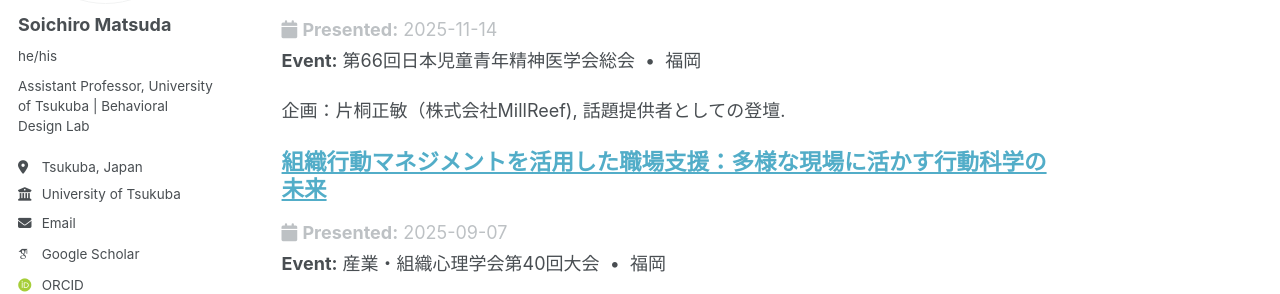
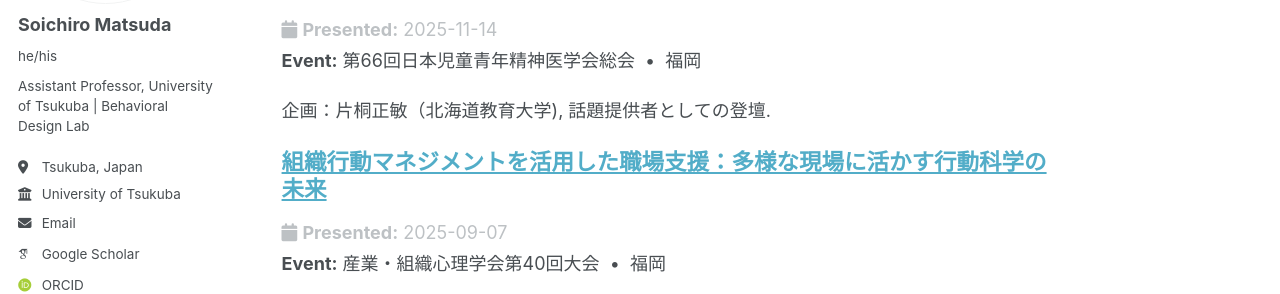
Before and after one commit to BehavioralDesignerMatsuda/BehavioralDesignerMatsuda.github.io, a Jekyll site: the page built from _pages/talks.md, in a window 1280 px wide and 900 px high. Shown: the part 270-564 px from the top of the window. Built offline with Jekyll 4.4.1, drawn with Linux system fonts in a browser that asks for light colours; some web fonts are replaced; a script that is not in the unit is left out.

Commit message:
Update 2025-Jidoseishin.md

```diff
--- a/_talks/2025-Jidoseishin.md
+++ b/_talks/2025-Jidoseishin.md
@@ -7,5 +7,5 @@ format: symposium
 Authors: "松田 壮一郎"
 event: "第66回日本児童青年精神医学会総会"
 location: "福岡"
-excerpt: "企画：片桐正敏（株式会社MillReef), 話題提供者としての登壇."
+excerpt: "企画：片桐正敏（北海道教育大学), 話題提供者としての登壇."
 ---
```
